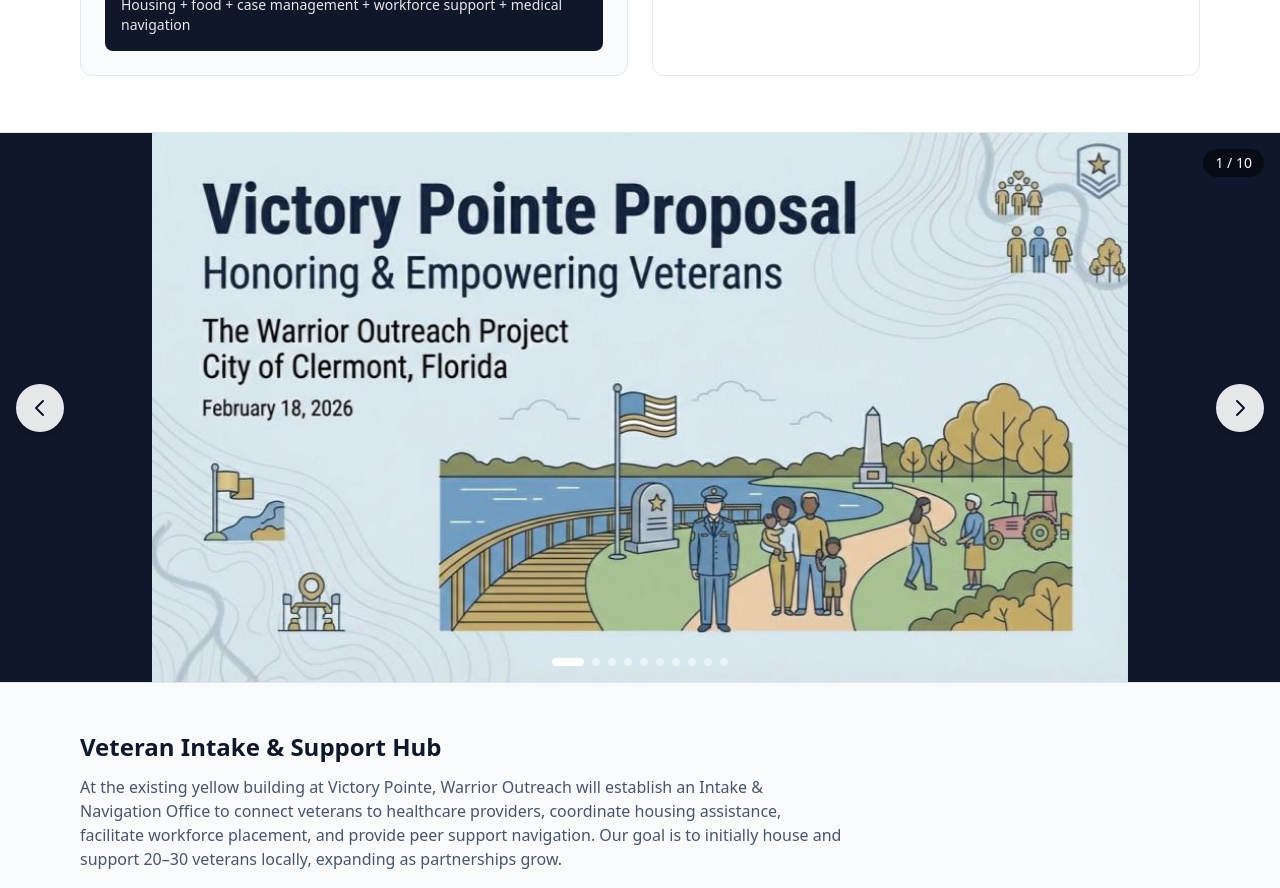
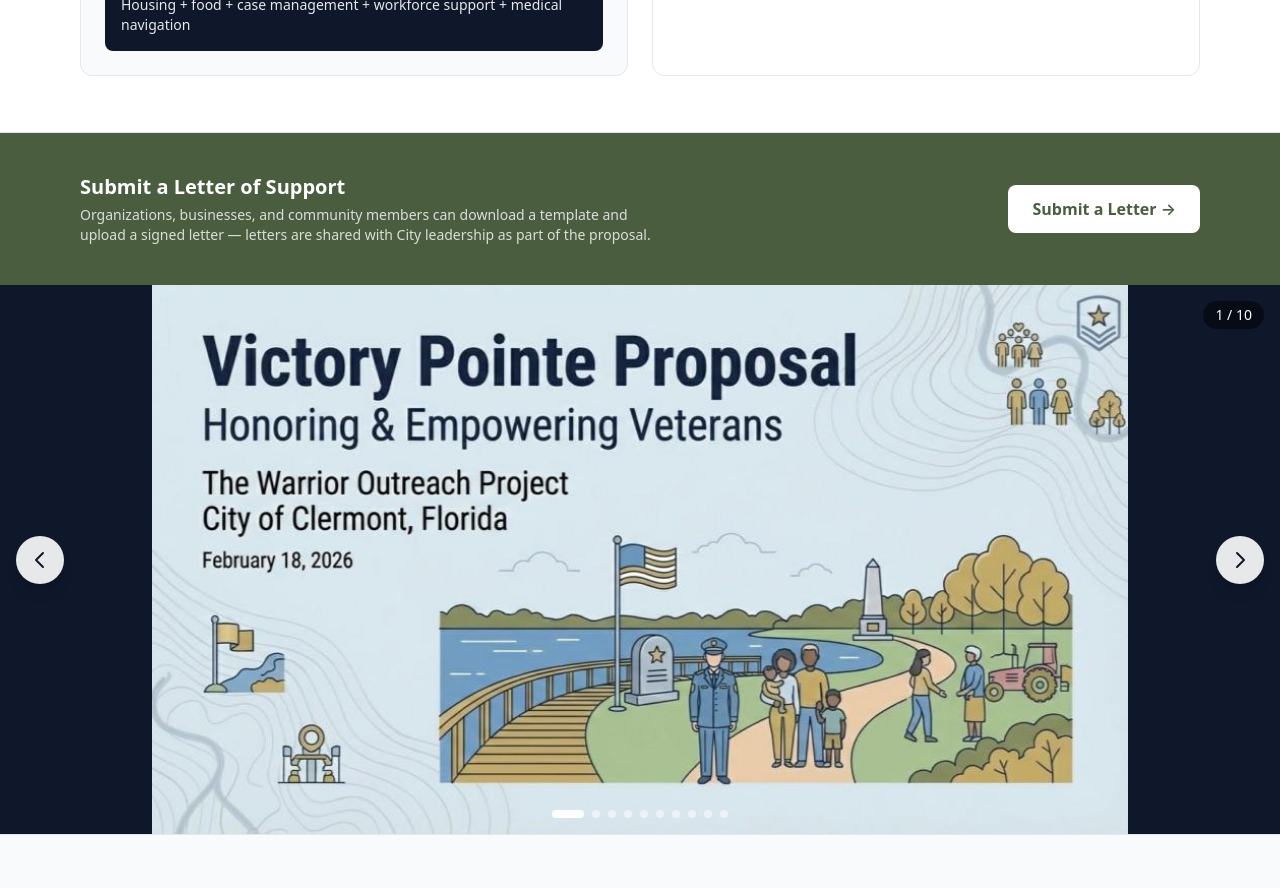
Before and after one commit to delpuma/twop, a Next.js app: page /victory-pointe in a window 1280 px wide. Shown: the part 1000-1888 px from the top of the page. Built offline with nearby package versions, Linux system fonts and the light colour scheme; no server answers.

Commit message:
Add letters of support CTA on victory-pointe page

```diff
--- a/app/victory-pointe/page.tsx
+++ b/app/victory-pointe/page.tsx
@@ -1,6 +1,7 @@
 
 "use client";
 import { useEffect, useState } from "react";
+import Link from "next/link";
 import Container from "../../components/Container";
 import SignatureForm from "../../components/SignatureForm";
 import ProposalSlider from "../../components/ProposalSlider";
@@ -70,6 +71,18 @@
         </Container>
       </section>
 
+      <section className="bg-[#4A5D3F]">
+        <Container className="py-10 flex flex-col md:flex-row items-center justify-between gap-6">
+          <div>
+            <h2 className="text-xl font-semibold text-white">Submit a Letter of Support</h2>
+            <p className="mt-1 text-sm text-white/80 max-w-xl">Organizations, businesses, and community members can download a template and upload a signed letter — letters are shared with City leadership as part of the proposal.</p>
+          </div>
+          <Link href="/letters" className="shrink-0 rounded-lg bg-white text-[#4A5D3F] font-semibold px-6 py-3 hover:bg-slate-100 transition-colors">
+            Submit a Letter →
+          </Link>
+        </Container>
+      </section>
+
       <ProposalSlider />
 
       <section className="bg-slate-50 border-y border-slate-200">
```
